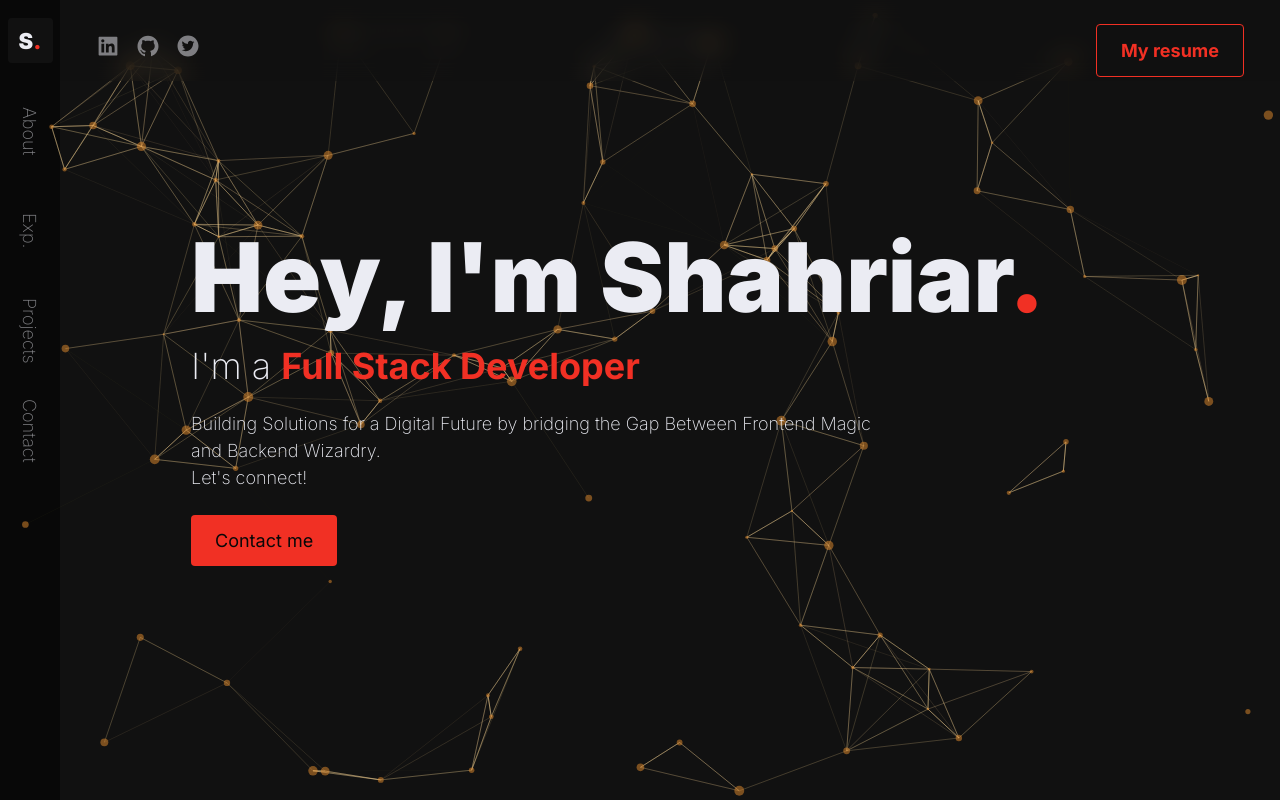
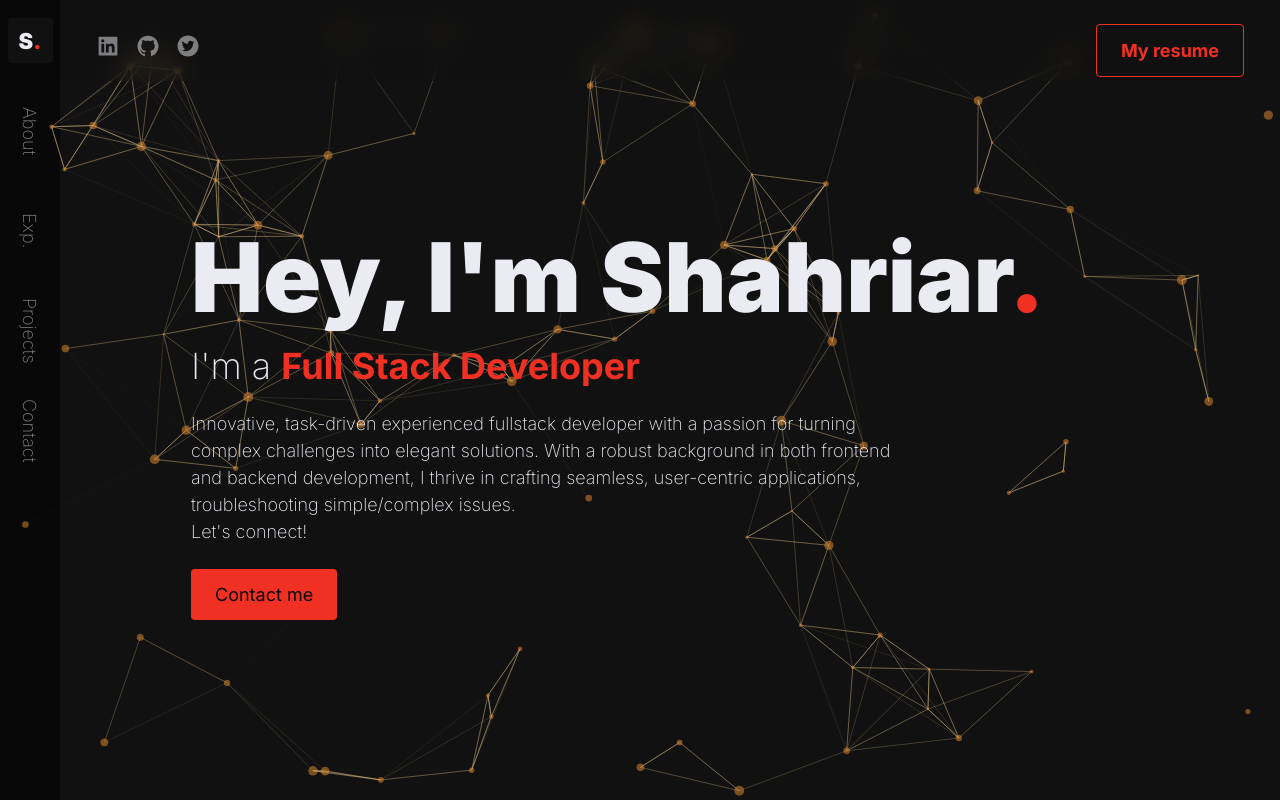
Before and after one commit to ShahSau/portfolioNew, a Next.js app: page / in a window 1280 px wide. Shown: the top 800 px of the page. Built offline with nearby package versions, Linux system fonts and the light colour scheme.

Commit message:
Update Hero.tsx

```diff
--- a/app/components/home/hero/Hero.tsx
+++ b/app/components/home/hero/Hero.tsx
@@ -24,8 +24,7 @@ function Hero() {
         </Reveal>
         <Reveal>
           <p className={styles.aboutCopy}>
-            Building Solutions for a Digital Future by bridging the Gap
-            Between Frontend Magic and Backend Wizardry.
+            Innovative, task-driven experienced fullstack developer  with a passion for turning complex challenges into elegant solutions. With a robust background in both frontend and backend development, I thrive in crafting seamless, user-centric applications, troubleshooting simple/complex issues.
             <br />
             Let&apos;s connect!
           </p>
```
